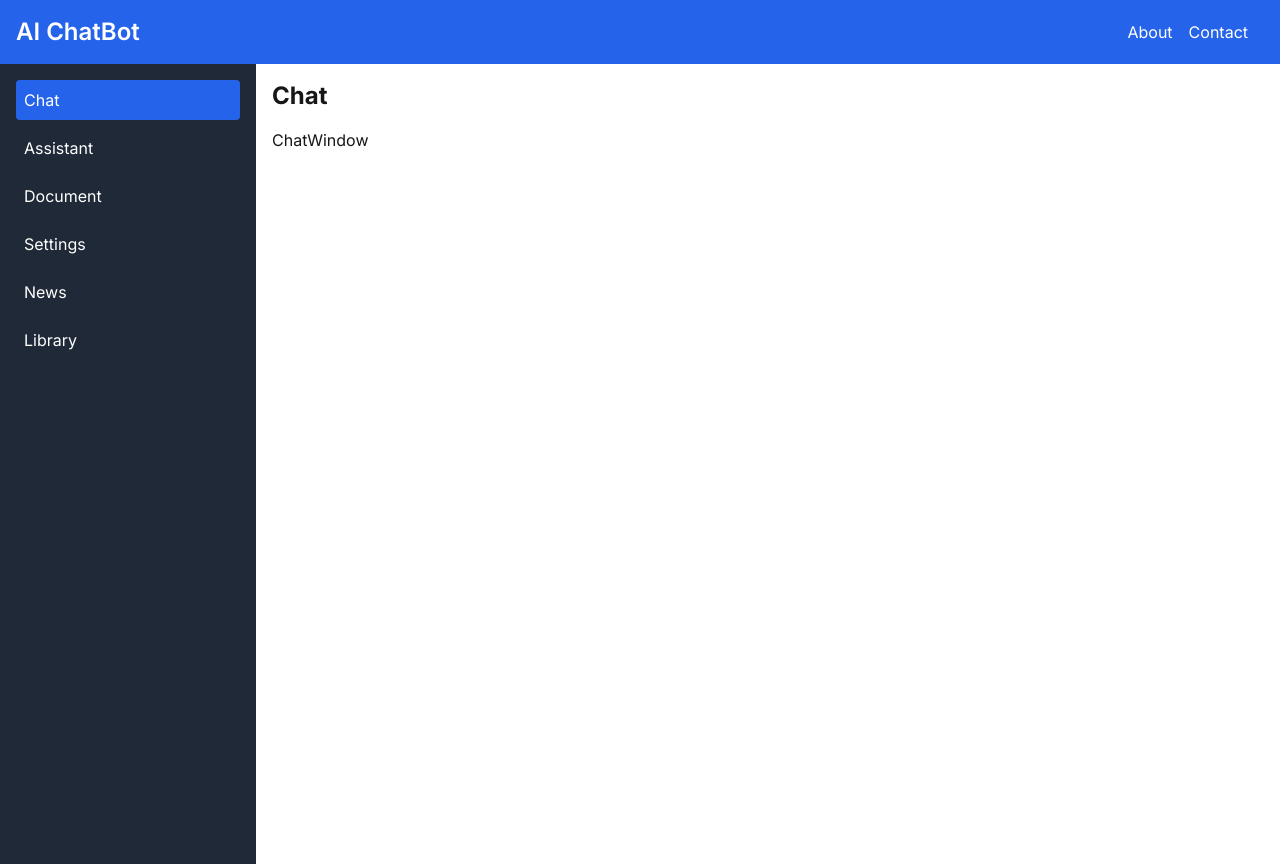
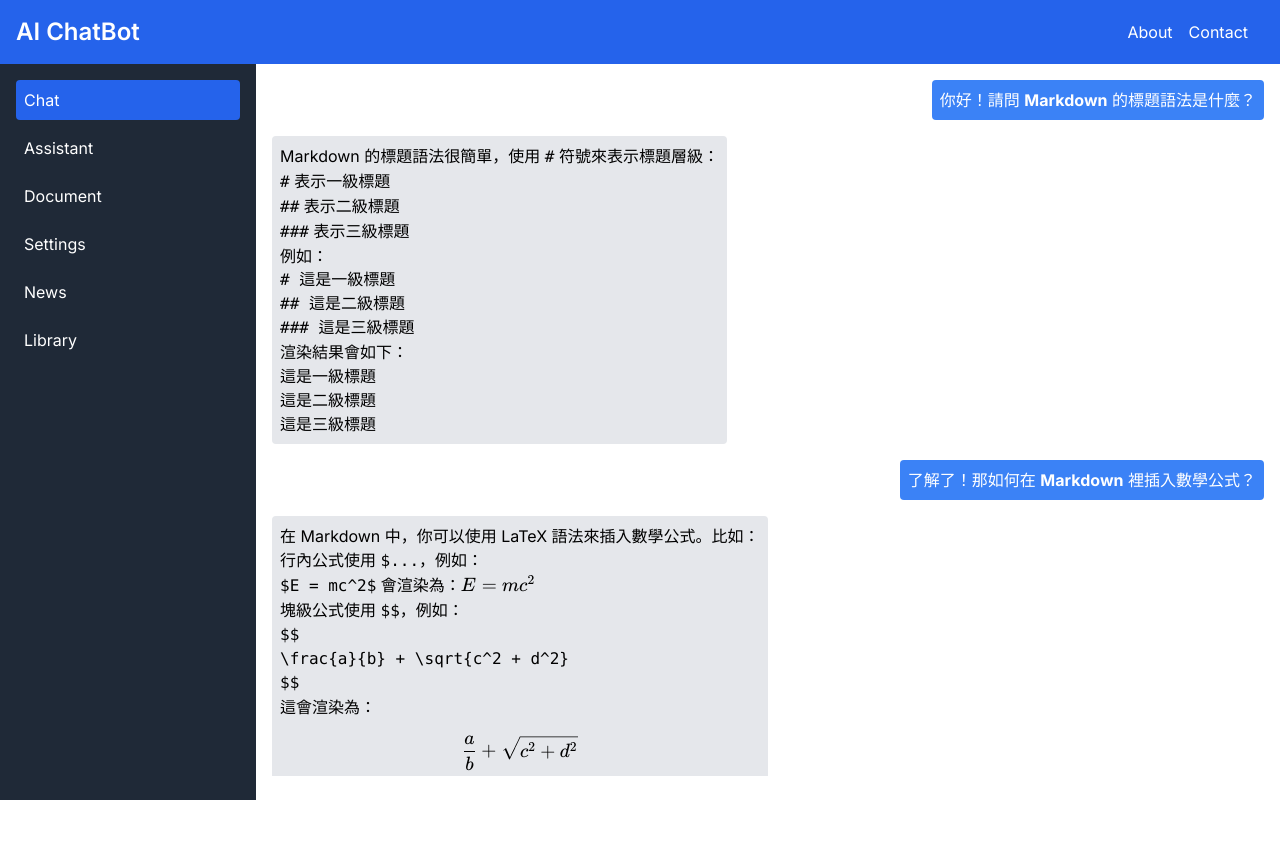
Before and after one commit to intervalrain/UI_Challenge, a Next.js app: page /chat in a window 1280 px wide. After the commit the page ends 800 px from the top, so only its background shows below. Built offline with nearby package versions, Linux system fonts and the light colour scheme.

Commit message:
adjust layout

```diff
--- a/app/chat/page.tsx
+++ b/app/chat/page.tsx
@@ -3,7 +3,6 @@ import ChatWindow from "@/components/chat/ChatWindow";
 const ChatPage: React.FC = () => {
     return (
         <div className="h-full">
-            <h1 className="text-2xl font-bold mb-4">Chat</h1>
             <ChatWindow />
         </div>
     );
--- a/app/layout.tsx
+++ b/app/layout.tsx
@@ -21,11 +21,11 @@ export default function RootLayout({
     <html lang="en">
       <body className={inter.className}>
         <StoreProvider>
-          <div className="flex flex-col min-h-screen">
+          <div className="flex flex-col h-screen">
             <Header />
-            <div className="flex flex-1">
+            <div className="flex flex-1 overflow-hidden">
               <Sidebar />
-              <main className="flex-1 p-4">
+              <main className="flex-1 overflow-hidden">
                 {children}
               </main>
             </div>
--- a/components/chat/ChatWindow.tsx
+++ b/components/chat/ChatWindow.tsx
@@ -2,13 +2,101 @@
 
 import { addMessage, Message } from '@/store/chatSlice';
 import { RootState } from '@/store/store';
-import React, { useState } from 'react'
+import React, { useEffect, useRef, useState } from 'react'
 import { useDispatch, useSelector } from 'react-redux';
+import 'katex/dist/katex.min.css';
+import ReactMarkdown from 'react-markdown';
+import rehypeKatex from 'rehype-katex';
+import remarkMath from 'remark-math';
+
+const messages = [
+  {
+    role: 'user',
+    content: `你好！請問 **Markdown** 的標題語法是什麼？`,
+  },
+  {
+    role: 'assistant',
+    content: `Markdown 的標題語法很簡單，使用 \`#\` 符號來表示標題層級：
+
+  - \`#\` 表示一級標題
+  - \`##\` 表示二級標題
+  - \`###\` 表示三級標題
+
+例如：
+
+\`\`\`markdown
+# 這是一級標題
+## 這是二級標題
+### 這是三級標題
+\`\`\`
+
+渲染結果會如下：
+
+# 這是一級標題
+## 這是二級標題
+### 這是三級標題
+`
+  },
+  {
+    role: 'user',
+    content: `了解了！那如何在 **Markdown** 裡插入數學公式？`,
+  },
+  {
+    role: 'assistant',
+    content: `在 Markdown 中，你可以使用 LaTeX 語法來插入數學公式。比如：
+
+行內公式使用 \`$...\`，例如：
+
+\`$E = mc^2$\` 會渲染為：$E = mc^2$
+
+塊級公式使用 \`\$\$\`，例如：
+
+\`\`\`latex
+$$
+\\frac{a}{b} + \\sqrt{c^2 + d^2}
+$$
+\`\`\`
+
+這會渲染為：
+
+$$
+\\frac{a}{b} + \\sqrt{c^2 + d^2}
+$$
+`
+  },
+  {
+    role: 'user',
+    content: `太棒了！那能告訴我如何用 Markdown 插入代辦列表嗎？`,
+  },
+  {
+    role: 'assistant',
+    content: `當然可以！代辦列表使用 \`-\` 或 \`*\` 加上 \`[ ]\` 或 \`[x]\` 來表示未完成或已完成的任務。例如：
+
+\`\`\`markdown
+- [ ] 未完成的任務
+- [x] 已完成的任務
+\`\`\`
+
+渲染結果如下：
+
+- [ ] 未完成的任務
+- [x] 已完成的任務
+`
+  }
+];
+
 
 const ChatWindow: React.FC = () => {
   const [input, setInput] = useState<string>('');
-  const messages = useSelector((state: RootState) => state.chat.messages);
+  // const messages = useSelector((state: RootState) => state.chat.messages);
   const dispatch = useDispatch();
+  const messagesEndRef = useRef<HTMLDivElement>(null);
+
+  const scrollToBottom = () => {
+    messagesEndRef.current?.scrollIntoView({ behavior:'smooth' });
+  }
+
+  useEffect(scrollToBottom, [messages]);
 
   const handleSubmit = (e: React.FormEvent) => {
     e.preventDefault();
@@ -16,11 +104,31 @@ const ChatWindow: React.FC = () => {
       const userMessage: Message = { role: 'user', content: input };
       dispatch(addMessage(userMessage));
       const response: Message = { role: 'assistant', content: `This is a mock response to ${input}` };
+      dispatch(addMessage(response));
+      setInput('');
     }
   }
 
   return (
-    <div>ChatWindow</div>
+    <div className="flex flex-col h-full">
+      <div className="flex-1 overflow-y-scroll p-4">
+        {messages.map((message, index) => (
+          <div key={index} className={`mb-4 ${message.role === 'user' ? 'text-right' : 'text-left'}`}>
+            <span className={`inline-block p-2 rounded ${message.role === 'user' ? 'bg-blue-500 text-white' : 'bg-gray-200 text-black'}`}>
+              <ReactMarkdown
+                remarkPlugins={[remarkMath]}
+                rehypePlugins={[rehypeKatex]}>
+                {message.content}
+              </ReactMarkdown>
+            </span>
+          </div>
+        ))}
+      </div>
+      <form onSubmit={handleSubmit} className="">
+        <input
+          type="text"/>
+      </form>
+    </div>
   )
 }
 
--- a/components/layout/Header.tsx
+++ b/components/layout/Header.tsx
@@ -1,16 +1,14 @@
-import Link from 'next/link';
-import React from 'react';
+import Link from "next/link";
+import React from "react";
 
 const Header: React.FC = () => {
   return (
-    <header className="bg-blue-600 text-white p-4">
-        <nav className="flex justify-between items-center">
-            <Link href="/" className="text-2xl font-semibold">AI ChatBot</Link>
-            <div>
-                <Link href="/about" className="mr-4">About</Link>
-                <Link href="contact" className="mr-4">Contact</Link>
-            </div>
-        </nav>
+    <header className="bg-blue-600 text-white p-4 flex justify-between items-center">
+      <Link href="/" className="text-2xl font-semibold">AI ChatBot</Link>
+      <nav>
+        <Link href="/about" className="mr-4">About</Link>
+        <Link href="contact" className="mr-4">Contact</Link>
+      </nav>
     </header>
   );
 };
--- a/components/layout/Sidebar.tsx
+++ b/components/layout/Sidebar.tsx
@@ -17,8 +17,8 @@ const Sidebar: React.FC = () => {
   ];
 
   return (
-    <aside className="bg-gray-800 text-white w-64 min-h-screen p-4">
-      <nav>
+    <aside className="bg-gray-800 text-white w-64 overflow-y-auto">
+      <nav className="p-4">
         <ul className="space-y-2">
           {navItems.map((item) => (
             <li key={item.href}>
--- a/package.json
+++ b/package.json
@@ -10,11 +10,15 @@
   },
   "dependencies": {
     "@reduxjs/toolkit": "^2.2.7",
+    "katex": "^0.16.11",
     "next": "14.2.13",
     "react": "^18",
     "react-dom": "^18",
+    "react-markdown": "^9.0.1",
     "react-redux": "^9.1.2",
-    "redux-persist": "^6.0.0"
+    "redux-persist": "^6.0.0",
+    "rehype-katex": "^7.0.1",
+    "remark-math": "^6.0.0"
   },
   "devDependencies": {
     "@types/node": "^20",
```
Also changed, not shown: 1 other file (tests, documents, lock files or other folders).
